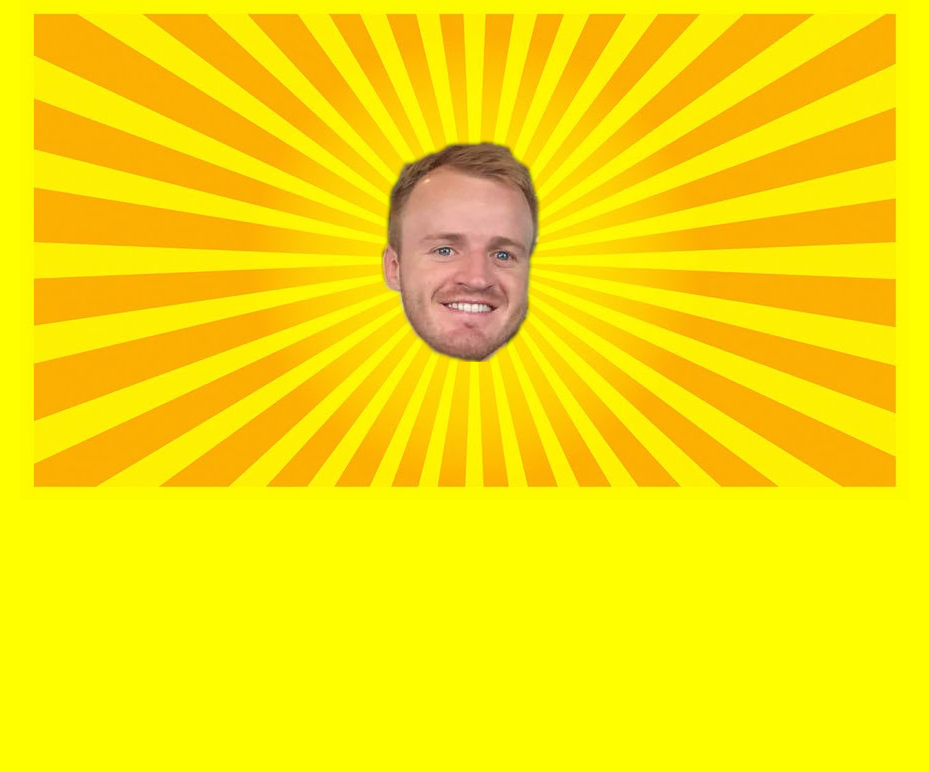
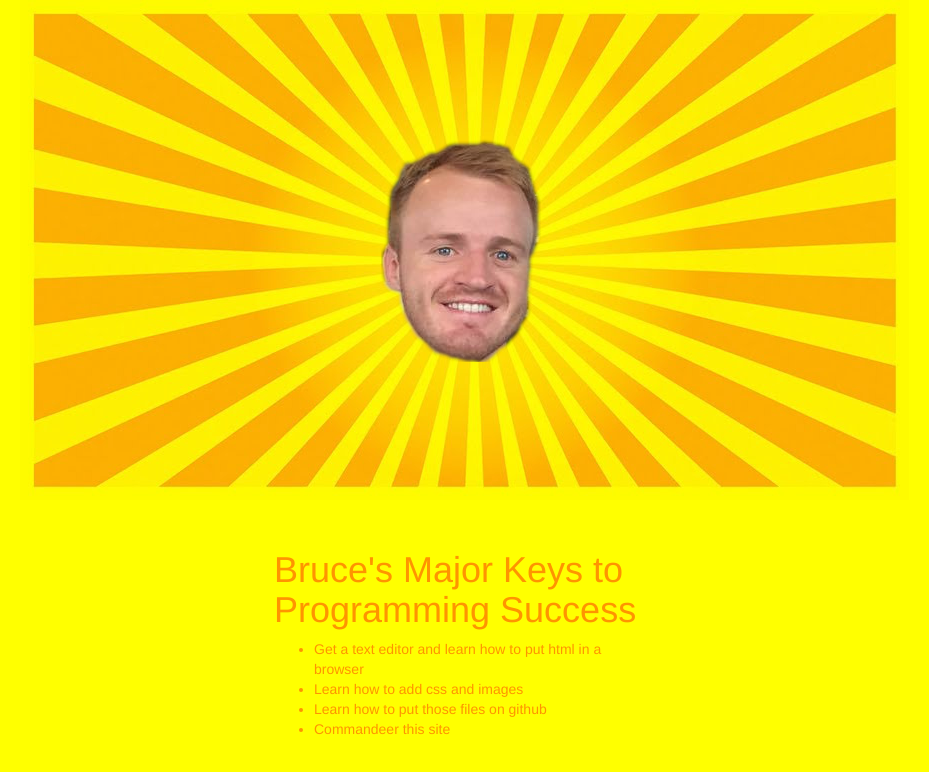
Before and after one commit to KCErb/bruce-majors, a plain HTML site: page index.html in a window 1280 px wide. Shown: the whole page, without its empty margins (176-1105 px from the left). Drawn offline with nearby package versions, Linux system fonts and the light colour scheme.

Commit message:
added major keys to success

```diff
--- a/index.html
+++ b/index.html
@@ -14,6 +14,15 @@
   <body>
     <div class="main">
       <img src="splash.jpg" alt="Bruce" class="img-responsive" />
+      <div class="major-keys">
+        <h1> Bruce's Major Keys to Programming Success</h1>
+        <ul>
+          <li> Get a text editor and learn how to put html in a browser </li>
+          <li> Learn how to add css and images </li>
+          <li> Learn how to put those files on github </li>
+          <li> Commandeer this site </li>
+        </ul>
+      </div>
     </div>
   </body>
 </html>
--- a/style.css
+++ b/style.css
@@ -8,3 +8,9 @@ body,
   margin-left: auto;
   margin-right: auto;
 }
+
+.major-keys {
+  color: #ff9400;
+  margin: 50px auto;
+  width: 380px;
+}
```
